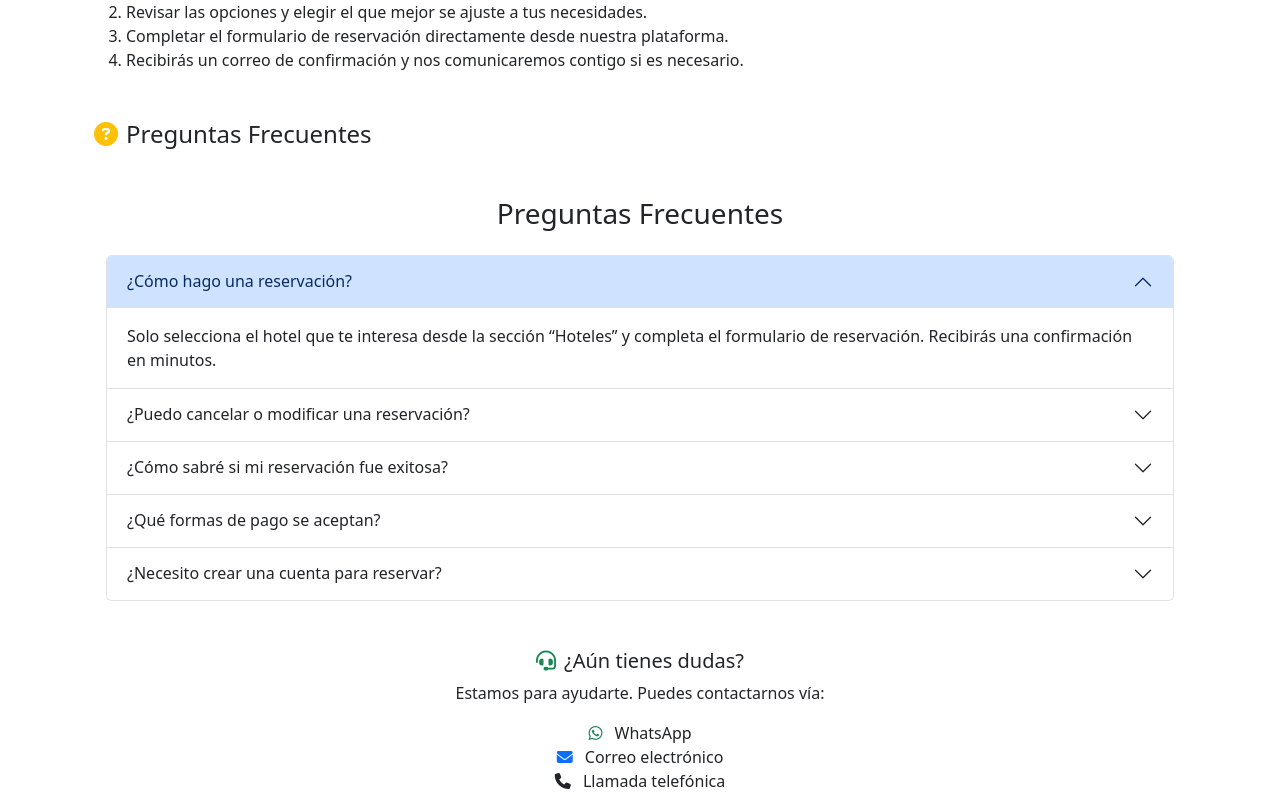
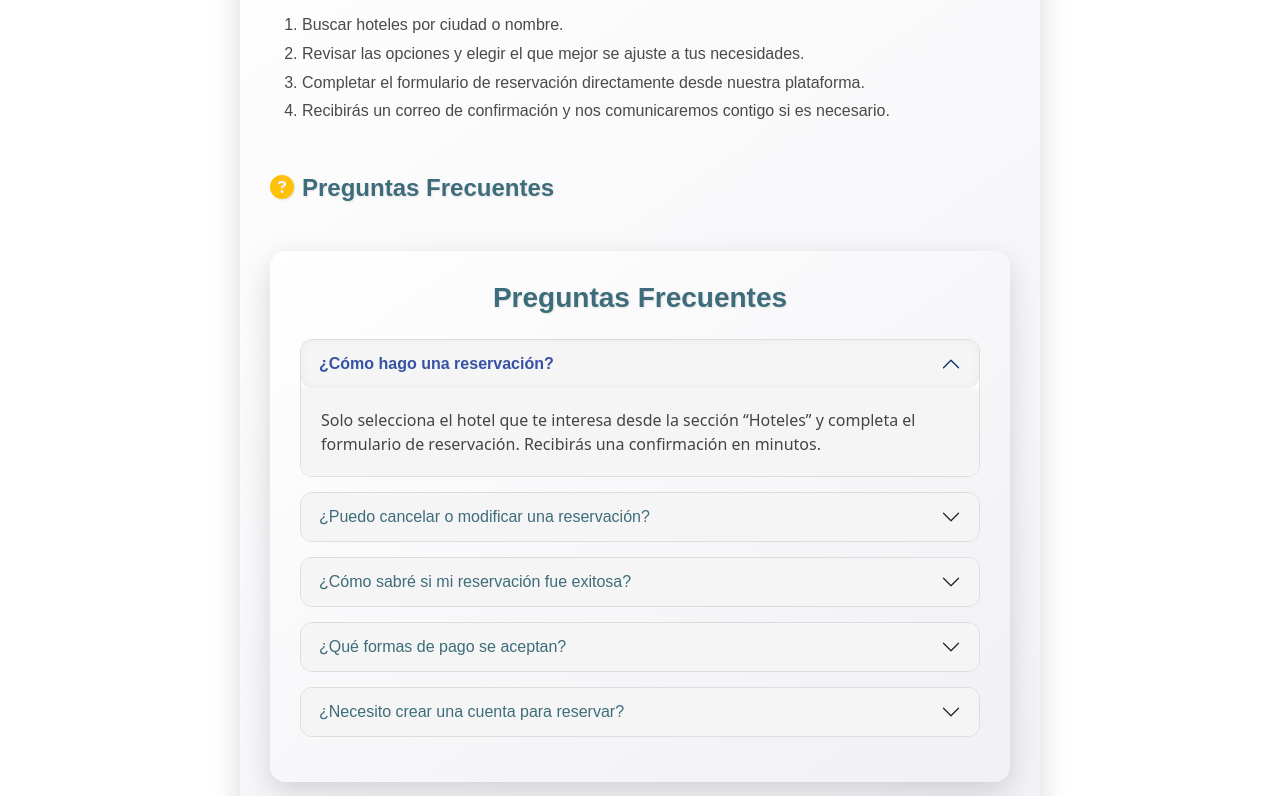
Before and after one commit to estebanesparza9/miniproyecto_2, an Angular app: page /ayuda in a window 1280 px wide. Shown: the part 424-1220 px from the top of the page. Built offline with nearby package versions, Linux system fonts and the light colour scheme.

Commit message:
Update ayuda.component.css

```diff
--- a/src/app/components/ayuda/ayuda.component.css
+++ b/src/app/components/ayuda/ayuda.component.css
@@ -0,0 +1,94 @@
+.container {
+  max-width: 800px;
+  margin: 0 auto;
+  padding: 30px;
+  background: linear-gradient(145deg, #ffffff, #f0f0f5);
+  border-radius: 16px;
+  box-shadow: 0 10px 30px rgba(0, 0, 0, 0.15);
+}
+
+h2, h3, h4, h5 {
+  font-family: 'Poppins', sans-serif;
+  font-weight: 700;
+  color: var(--azulgris);
+  text-shadow: 1px 1px 2px rgba(0,0,0,0.1);
+}
+
+p, li {
+  font-family: 'Poppins', sans-serif;
+  font-weight: 400;
+  color: #4a4a4a;
+  line-height: 1.8;
+}
+
+.accordion-button {
+  background-color: var(--blanco);
+  border: none;
+  font-size: 1rem;
+  font-weight: 500;
+  color: var(--azulgris);
+  transition: background 0.3s ease, transform 0.2s ease;
+  padding: 14px 18px;
+  border-radius: 10px;
+  box-shadow: 0 4px 10px rgba(0,0,0,0.05);
+}
+
+.accordion-button:hover {
+  background-color: var(--blanco);
+  transform: translateY(-2px);
+}
+
+.accordion-button:not(.collapsed) {
+  color: var(--azuloscuro);
+  background-color: var(--blanco);
+  font-weight: 600;
+  box-shadow: inset 0 0 10px rgba(0,0,0,0.05);
+}
+
+.accordion-item {
+  border: 1px solid #ddd;
+  border-radius: 12px;
+  margin-bottom: 15px;
+  overflow: hidden;
+  transition: transform 0.2s ease;
+}
+
+.accordion-item:hover {
+  transform: scale(1.01);
+}
+
+.accordion-body {
+  background-color: var(--blanco);
+  color: #444;
+  padding: 20px;
+}
+
+.text-center h5 {
+  font-size: 1.3rem;
+  font-weight: 700;
+  margin-top: 24px;
+  color:var(--azulgris);
+}
+
+.text-center ul {
+  padding: 0;
+  list-style-type: none;
+}
+
+.text-center li {
+  font-size: 1rem;
+  margin-bottom: 10px;
+  display: flex;
+  align-items: center;
+  color: var(--azulgris);
+}
+
+.text-center li i {
+  font-size: 1.4rem;
+  margin-right: 12px;
+  transition: color 0.3s;
+}
+
+.text-center li i:hover {
+  color: var(--azuloscuro);
+}
```
